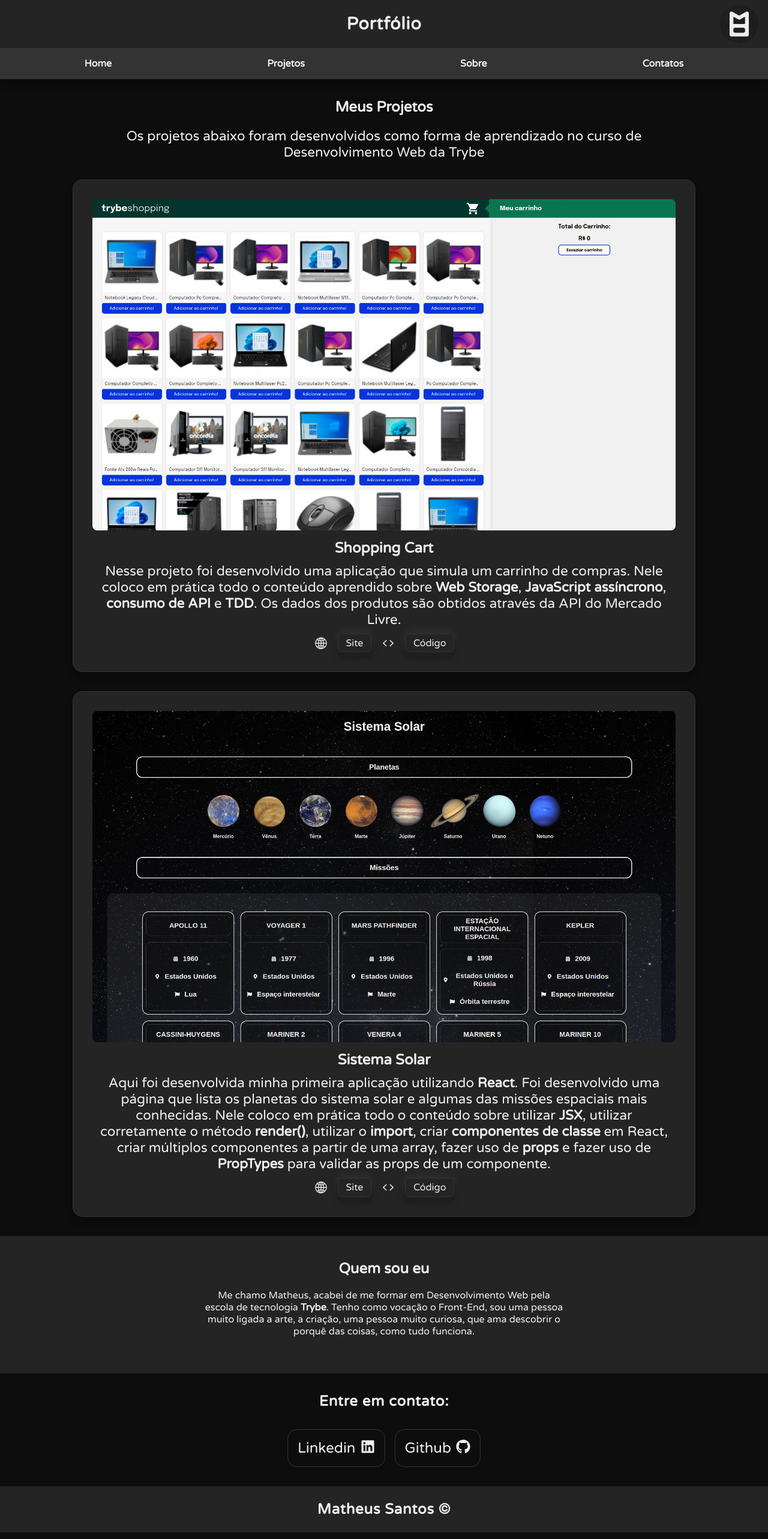
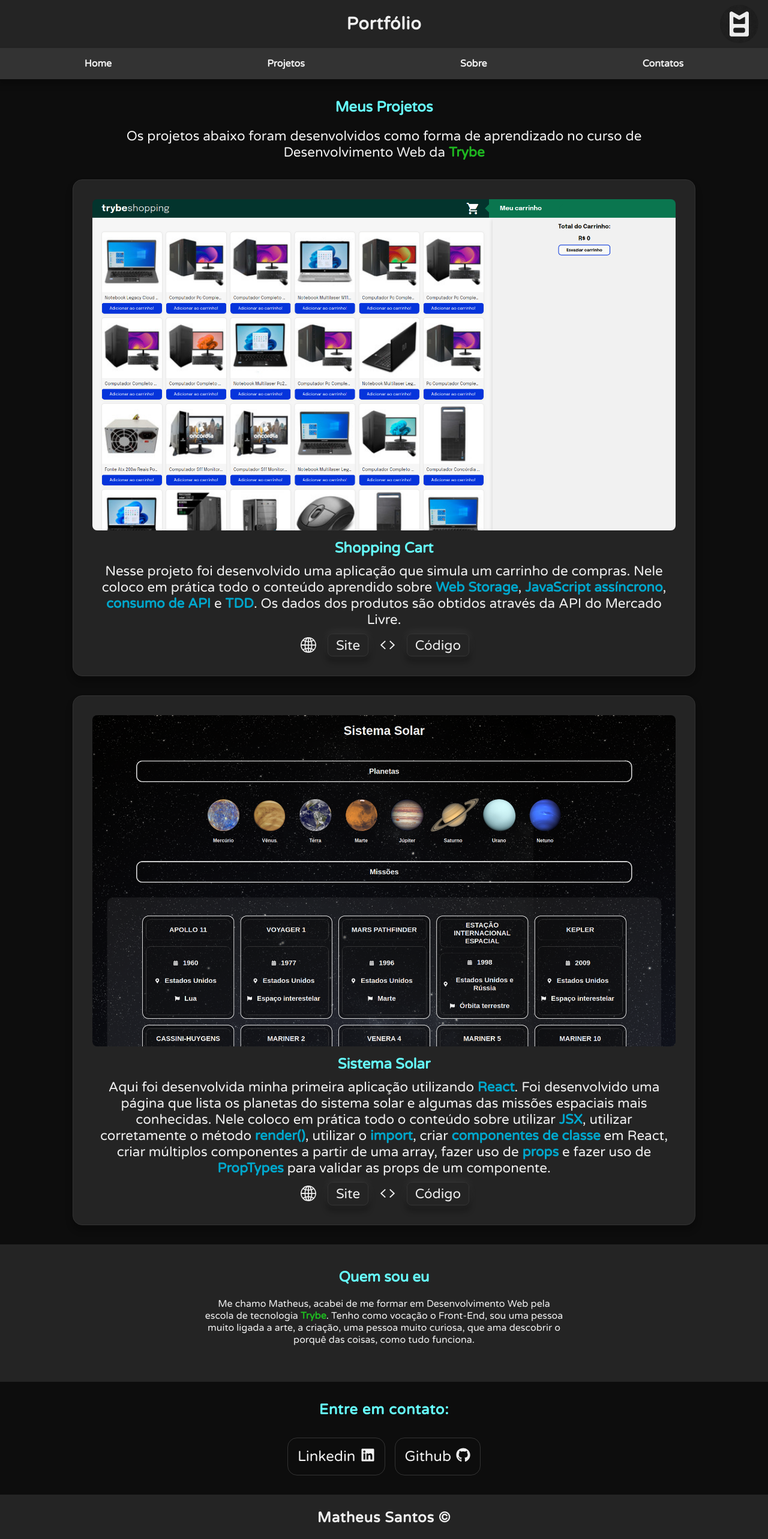
Before and after one commit to mtssantos96/my-portfolio, a React (Create React App) app: page / in a window 1280 px wide. Shown: the top 2565 px of the page at 60% size. Built offline with nearby package versions, Linux system fonts and the light colour scheme.

Commit message:
feat: dando vida ao projeto

```diff
--- a/src/App.css
+++ b/src/App.css
@@ -10,9 +10,15 @@
 
   --white: hsl(0, 0%, 94%);
 
+  --cyan: hsl(180, 100%, 70%);
+
+  --secondary-cyan: hsl(191, 100%, 40%);
+
   --shadow: #0003 0 0.5rem 0.5rem 0.2rem;
 
   --3d-shadow: #0003 0 0.5rem 0.5rem 0.2rem , #fff1 0 -0.2rem 1rem;
+
+  --trybe-color: #1eb720;
 }
 
 * {
@@ -26,3 +32,20 @@
 body {
   background-color: var(--bg-color);
 }
+
+h2 {
+  color: var(--cyan);
+}
+
+b {
+  color: var(--secondary-cyan);
+}
+
+strong {
+  color: var(--trybe-color);
+}
+
+strong:hover {
+  font-size: 1.2rem;
+  transition: ease-in-out 150ms;
+}
--- a/src/components/About/index.jsx
+++ b/src/components/About/index.jsx
@@ -11,7 +11,9 @@ export default function About() {
           Me chamo Matheus, acabei de me formar em Desenvolvimento Web pela escola
           de tecnologia
           {' '}
-          <b>Trybe</b>
+          <a href="https://www.betrybe.com/" target="_blank" rel="noreferrer">
+            <strong>Trybe</strong>
+          </a>
           . Tenho como vocação o Front-End, sou uma pessoa muito ligada a arte, a
           criação, uma pessoa muito curiosa, que ama descobrir o porquê das coisas, como
           tudo funciona.
--- a/src/components/Contact/index.jsx
+++ b/src/components/Contact/index.jsx
@@ -5,7 +5,7 @@ import styles from './style.module.css';
 export default function Contact() {
   return (
     <section id="contact" className={ styles.contact }>
-      <h3 className={ styles.contactTitle }>Entre em contato:</h3>
+      <h2 className={ styles.contactTitle }>Entre em contato:</h2>
       <div className={ styles.contactList }>
         <a
           href="https://www.linkedin.com/in/matheussantpsdev/"
--- a/src/components/Contact/style.module.css
+++ b/src/components/Contact/style.module.css
@@ -27,10 +27,25 @@
 
 .listLink:hover {
   background-color: var(--secundary-color);
-  color: var(---white);
   transform: scale(1.1);
   transition: ease-in-out 150ms;
 }
+
+.listLink:hover .listItem p {
+  color: cyan;
+}
+
+.listLink:hover .listItem svg {
+  fill: cyan;
+}
+
+/* .listItem p {
+  color: var(--cyan);
+}
+
+.listItem svg {
+  fill: var(--cyan);
+} */
 
 .listItem {
   display: flex;
--- a/src/components/Navbar/style.module.css
+++ b/src/components/Navbar/style.module.css
@@ -22,7 +22,13 @@
   list-style-type: none;
 }
 
+.navLink:hover {
+  color: var(--cyan);
+  transition: ease-in-out 150ms;
+}
+
 .navContainer p:hover {
   cursor: pointer;
-  transform: scale(1.4);
+  transform: scale(1.2);
+  transition: ease-in-out 150ms;
 }
--- a/src/components/Projects/index.jsx
+++ b/src/components/Projects/index.jsx
@@ -8,11 +8,15 @@ import solarSystem from '../../assets/solarSystem.png';
 export default function ProjectsSection() {
   return (
     <section id="projects" className={ styles.projectsContainer }>
-      <h1>Meus Projetos</h1>
+      <h2>Meus Projetos</h2>
       <br />
       <p>
         Os projetos abaixo foram desenvolvidos como forma de
-        aprendizado no curso de Desenvolvimento Web da Trybe
+        aprendizado no curso de Desenvolvimento Web da
+        {' '}
+        <a href="https://www.betrybe.com/" target="_blank" rel="noreferrer">
+          <strong>Trybe</strong>
+        </a>
       </p>
       <div className={ styles.projects }>
         <div className={ styles.projectCard }>
--- a/src/components/Projects/style.module.css
+++ b/src/components/Projects/style.module.css
@@ -45,6 +45,7 @@
 }
 
 .projectCard h2 {
+  color: var(--cyan);
   font-size: 1.5rem;
   margin-bottom: 10px;
 }
@@ -56,13 +57,13 @@
 .projectLinks {
   align-items: center;
   display: flex;
-  font-size: 1rem;
+  font-size: 1.4rem;
   gap: 1rem;
   justify-content: center;
 }
 
 .projectLinks svg {
-  font-size: 1.5rem;
+  font-size: 2rem;
 }
 
 .projectLinks a {
@@ -78,7 +79,7 @@
 
 .projectLinks a:hover {
   background-color: var(--secundary-color);
-  color: var(---white);
+  color: var(--cyan);
   transform: scale(1.1);
   transition: ease-in-out 150ms;
 }
```
Also changed, not shown: 11 other files (tests, documents, lock files or other folders).
